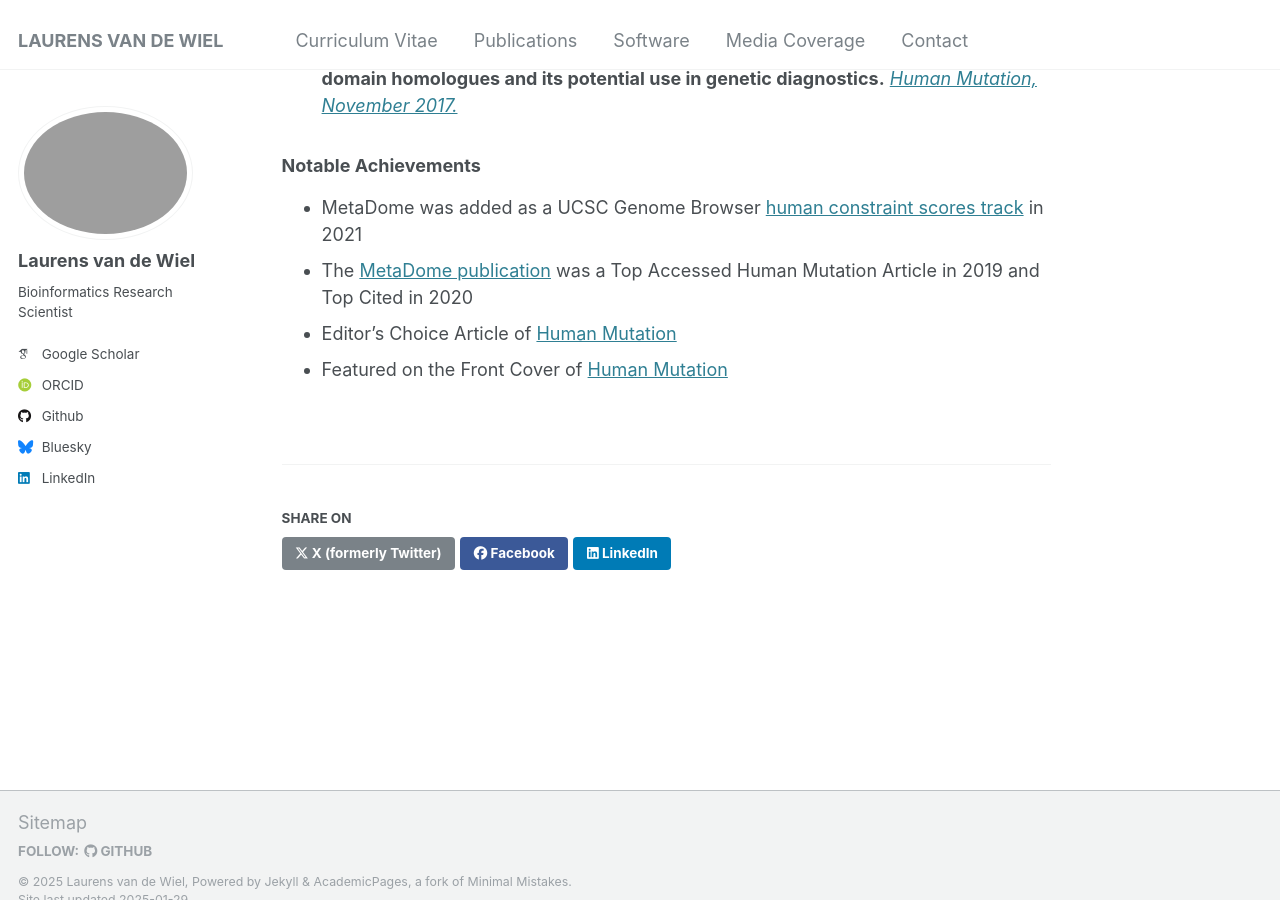
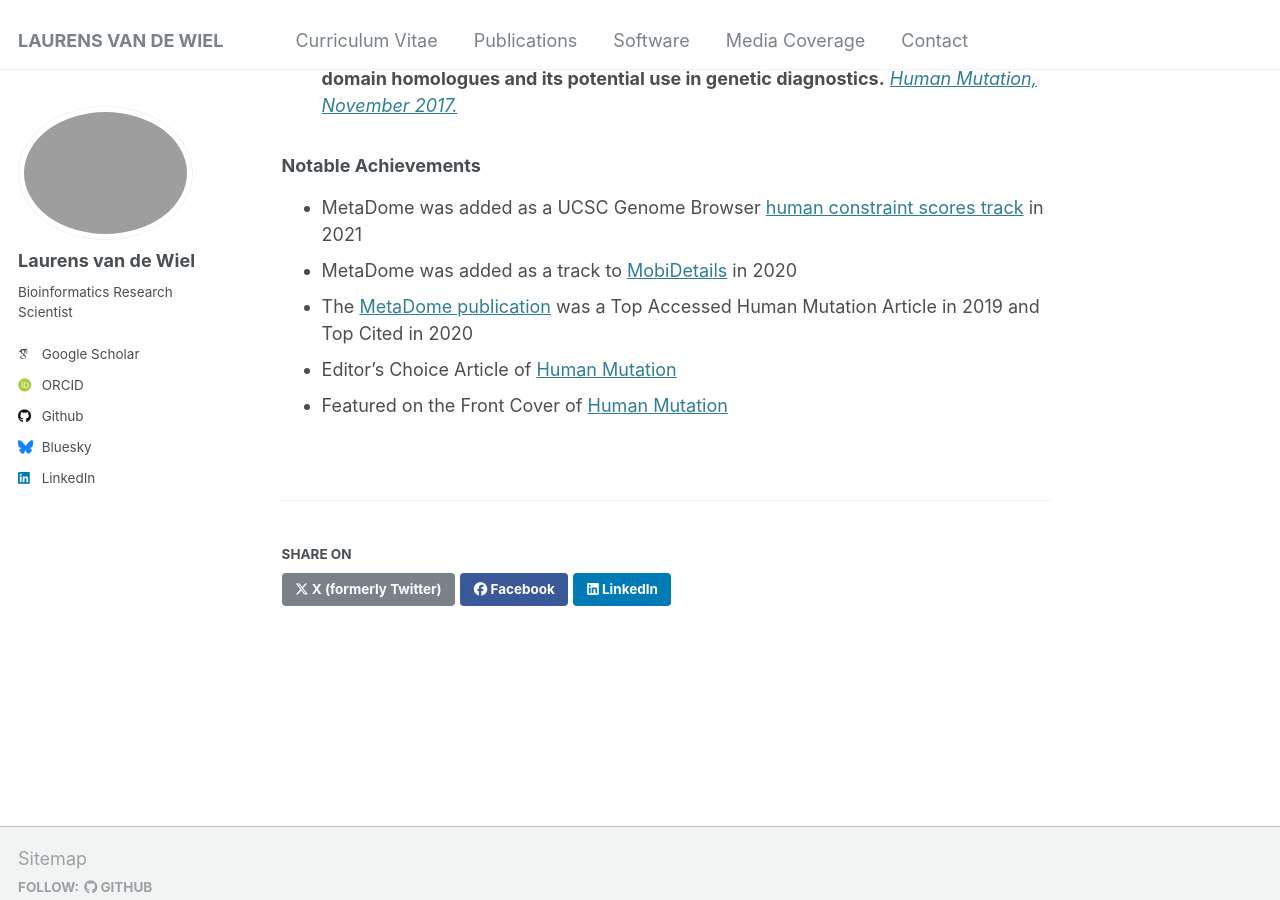
Before and after one commit to laurensvdwiel/laurensvdwiel.github.io, a Jekyll site: the page built from _software/metadome.md, in a window 1280 px wide and 900 px high, scrolled down 1225 px. Built offline with Jekyll 4.4.1, drawn with Linux system fonts in a browser that asks for light colours; some web fonts are replaced.

Commit message:
Added integration line

```diff
--- a/_software/metadome.md
+++ b/_software/metadome.md
@@ -26,6 +26,7 @@ MetaDome is aimed at professionals in the (bio-)medical field of human genetics
 ### Notable Achievements
 
 * MetaDome was added as a UCSC Genome Browser [human constraint scores track](https://genome.ucsc.edu/cgi-bin/hgTrackUi?hgsid=1735422030_sAYmaQ0c58lMHr1JWvkyZ4gtGBGI&db=hg38&c=chr1&g=constraintSuper) in 2021
+* MetaDome was added as a track to [MobiDetails](https://mobidetails.iurc.montp.inserm.fr/MD/about) in 2020
 * The [MetaDome publication]((https://doi.org/10.1002/humu.23798)) was a Top Accessed Human Mutation Article in 2019 and Top Cited in 2020
 * Editor's Choice Article of [Human Mutation](https://doi.org/10.1002/humu.23798)
 * Featured on the Front Cover of [Human Mutation](https://doi.org/10.1002/humu.23892)
```
